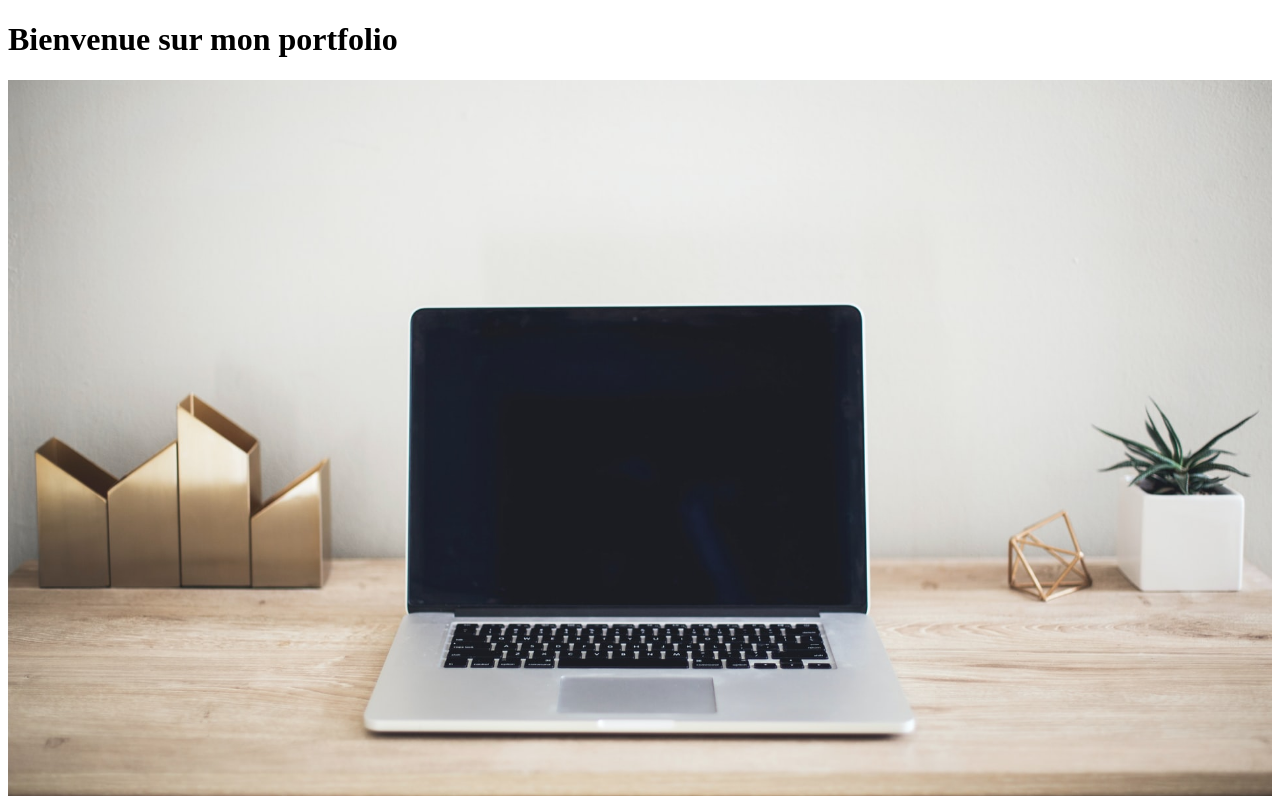
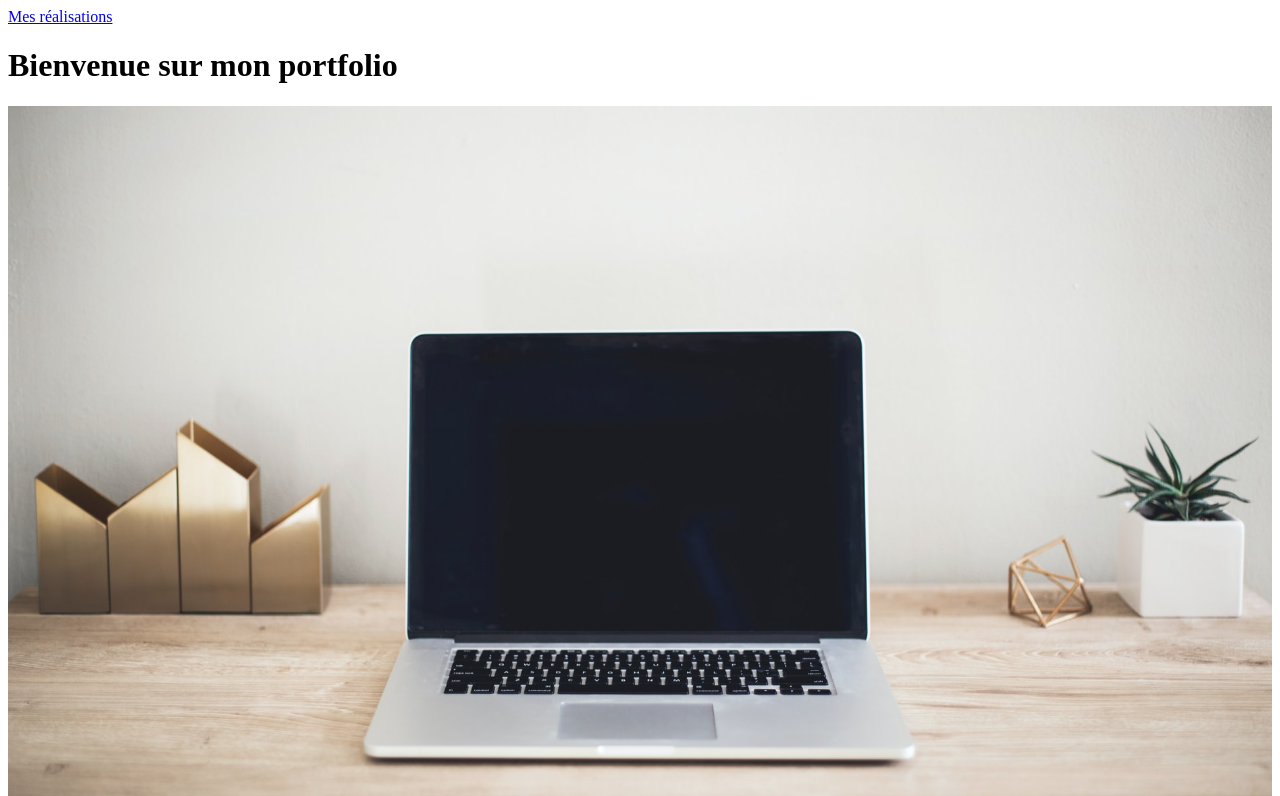
Before and after one commit to bahstiien/portfolio-next, a Next.js app: page / in a window 1280 px wide. Shown: the top 796 px of the page. Built offline with nearby package versions, Linux system fonts and the light colour scheme.

Commit message:
resolve step3

```diff
--- a/pages/index.js
+++ b/pages/index.js
@@ -2,10 +2,14 @@ import Head from "next/head";
 import Image from "next/image";
 import ImageBg from "../public/images/macbook.jpg";
 import styles from "../styles/Home.module.css";
+import Link from "next/link";
 
 export default function Home() {
   return (
     <div>
+      <div className="text-gray-500 text-lg pl-4 pt-6">
+        <Link href="/project"> Mes réalisations </Link>
+      </div>
       <h1 className="text-center text-gray-600 text-2xl p-10">
         Bienvenue sur mon portfolio
       </h1>
```
Also changed, not shown: pages/contact.js (added, +9 -0 lines), pages/project.js (added, +11 -0 lines).
